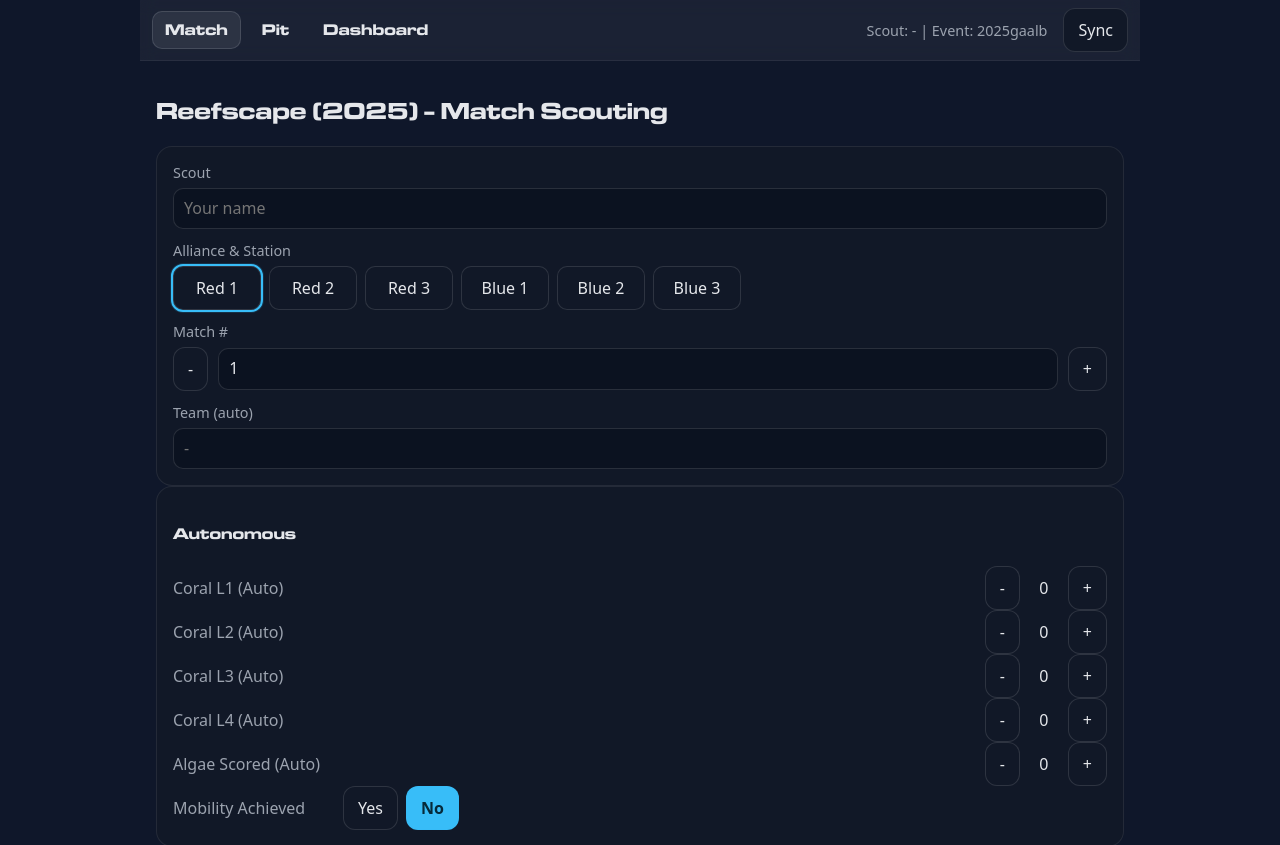
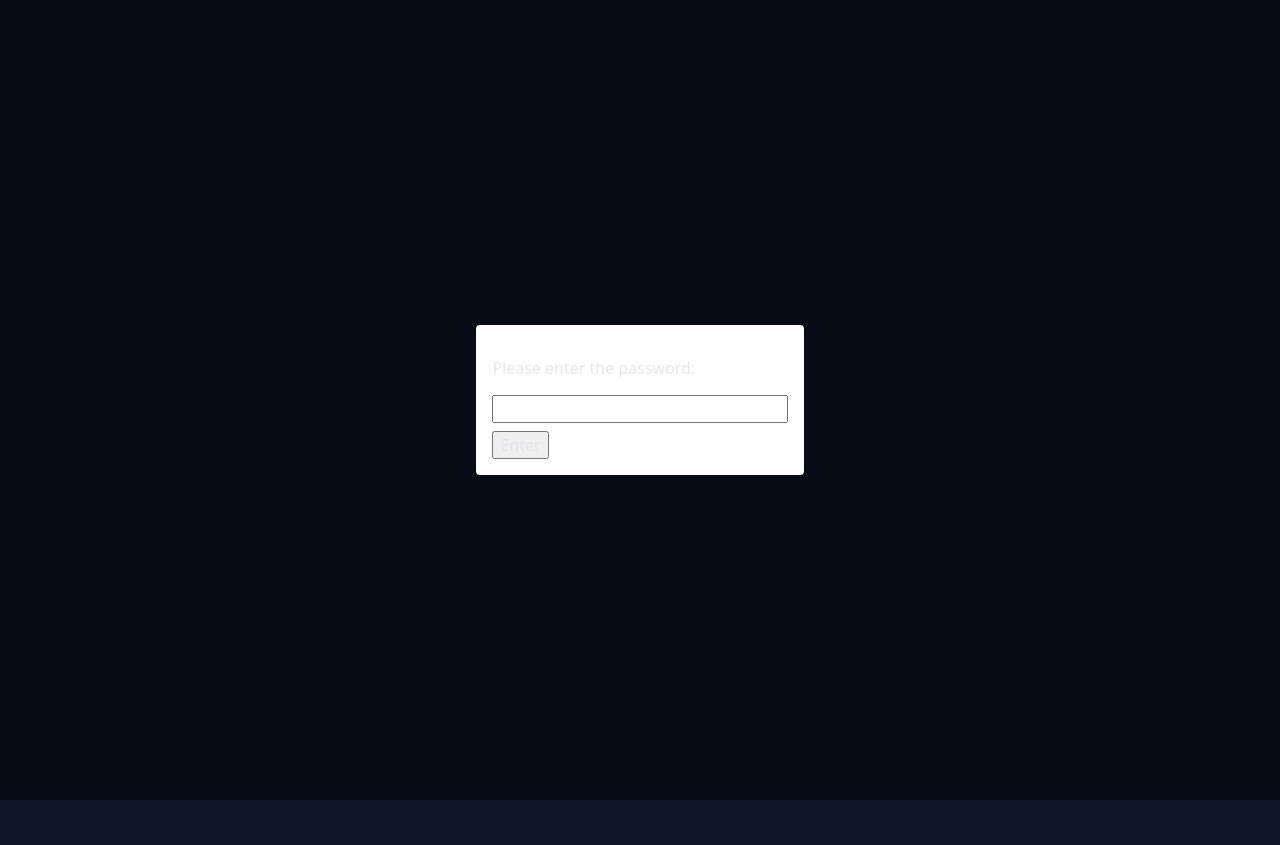
Before and after one commit to dphagler/Scout-System, a React (Vite) app in the folder scout/: page / in a window 1280 px wide. Shown: the top 845 px of the page. After the commit the page ends 800 px from the top, so only its background shows below. Built offline with nearby package versions, Linux system fonts and the light colour scheme; no server answers.

Commit message:
feat: gate app behind password prompt

```diff
--- /dev/null
+++ b/scout/src/PasswordGate.tsx
@@ -0,0 +1,62 @@
+import React from 'react'
+import { appConfig } from './appConfig'
+
+const PASSWORD_TIMEOUT_MS = 3 * 60 * 60 * 1000 // 3 hours
+
+export default function PasswordGate({ children }: { children: React.ReactNode }) {
+  const [authed, setAuthed] = React.useState(false)
+  const [pw, setPw] = React.useState('')
+  const [error, setError] = React.useState<string | null>(null)
+
+  React.useEffect(() => {
+    const last = Number(localStorage.getItem('scout:authTime') || '0')
+    if (appConfig.APP_PASSWORD === '' || (last && Date.now() - last < PASSWORD_TIMEOUT_MS)) {
+      setAuthed(true)
+    }
+  }, [])
+
+  function submit(e: React.FormEvent) {
+    e.preventDefault()
+    if (pw === appConfig.APP_PASSWORD) {
+      localStorage.setItem('scout:authTime', String(Date.now()))
+      setAuthed(true)
+      setError(null)
+    } else {
+      setError('Incorrect password')
+    }
+  }
+
+  if (authed) return <>{children}</>
+
+  return (
+    <div
+      style={{
+        position: 'fixed',
+        top: 0,
+        left: 0,
+        right: 0,
+        bottom: 0,
+        background: 'rgba(0,0,0,0.5)',
+        display: 'flex',
+        alignItems: 'center',
+        justifyContent: 'center',
+        zIndex: 1000,
+      }}
+    >
+      <form
+        onSubmit={submit}
+        style={{ background: 'white', padding: '1rem', borderRadius: '4px' }}
+      >
+        <p>Please enter the password:</p>
+        <input
+          type="password"
+          value={pw}
+          onChange={e => setPw(e.target.value)}
+          style={{ marginBottom: '0.5rem', width: '100%' }}
+        />
+        {error && <div style={{ color: 'red', marginBottom: '0.5rem' }}>{error}</div>}
+        <button type="submit">Enter</button>
+      </form>
+    </div>
+  )
+}
--- a/scout/src/appConfig.ts
+++ b/scout/src/appConfig.ts
@@ -1,3 +1,4 @@
 export const appConfig = {
-  EVENT_KEY: import.meta.env.VITE_EVENT_KEY ?? ''
+  EVENT_KEY: import.meta.env.VITE_EVENT_KEY ?? '',
+  APP_PASSWORD: import.meta.env.VITE_APP_PASSWORD ?? 'scout'
 }
--- a/scout/src/main.tsx
+++ b/scout/src/main.tsx
@@ -2,6 +2,7 @@ import React from 'react'
 import { createRoot } from 'react-dom/client'
 import { BrowserRouter } from 'react-router-dom'
 import App from './App'
+import PasswordGate from './PasswordGate'
 import './styles.css'
 import { registerSW } from './sw-register'
 
@@ -11,7 +12,9 @@ const root = createRoot(document.getElementById('root')!)
 root.render(
   <React.StrictMode>
     <BrowserRouter basename={import.meta.env.BASE_URL}>
-      <App />
+      <PasswordGate>
+        <App />
+      </PasswordGate>
     </BrowserRouter>
   </React.StrictMode>
 )
```
